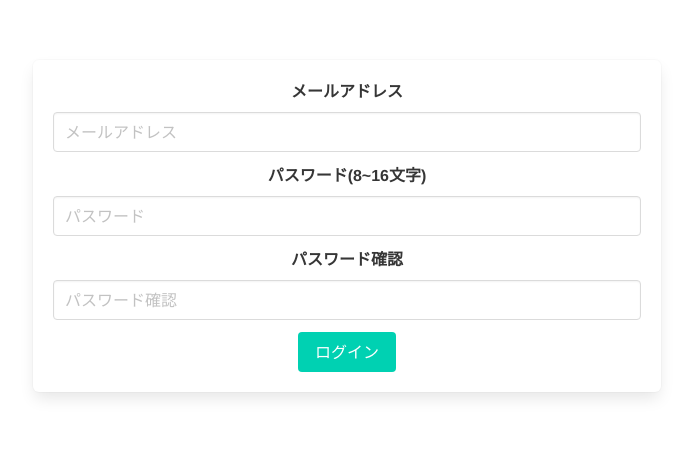
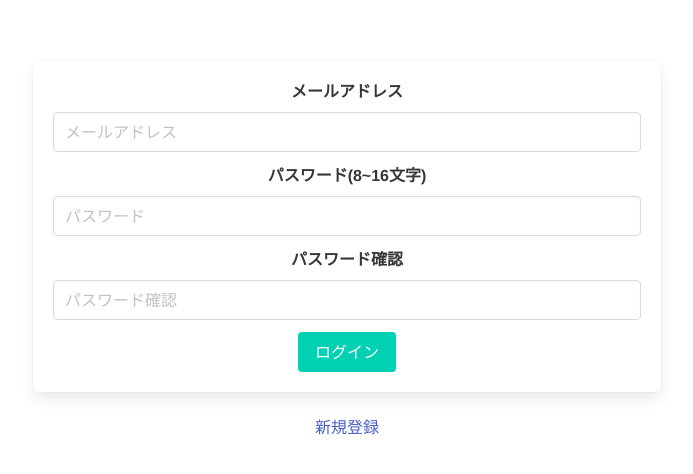
Before and after one commit to NekoKana/Neon, a Vue app: page /login in a window 1280 px wide. Shown: the top 474 px of the page, without its empty margins (293-986 px from the left). Built offline with nearby package versions, Linux system fonts and the light colour scheme; no server answers.

Commit message:
ログイン、新規登録ページを相互に行き来できるリンクを追加

```diff
--- a/src/view/Login.vue
+++ b/src/view/Login.vue
@@ -115,6 +115,9 @@ watch(user, (newUser) => {
             <button class="button is-primary">ログイン</button>
           </form>
         </div>
+        <router-link to="/signup">
+          <p>新規登録</p>
+        </router-link>
       </div>
     </div>
   </div>
--- a/src/view/Signup.vue
+++ b/src/view/Signup.vue
@@ -203,6 +203,9 @@ watch(() => user.region.prefecture, updateCities)
             <button class="button is-primary" :disabled="!flags.allInputted">新規登録</button>
           </form>
         </div>
+        <router-link to="/login">
+          <p>ログイン</p>
+        </router-link>
       </div>
     </div>
   </div>
```
